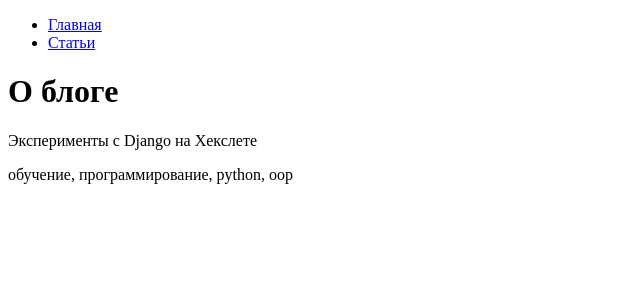
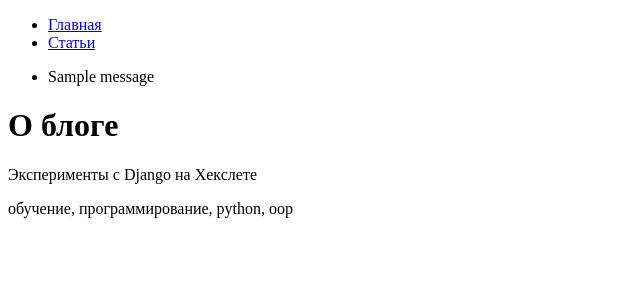
Before and after one commit to Dmitry-Zhiryakov/hexlet-django-blog, a Django app: page /about/ in a window 1280 px wide. Shown: the top 300 px of the page, without its empty margins (0-640 px from the left). Run offline with Django 4.2, Linux system fonts and the light colour scheme; tables that the repository leaves empty hold one stand-in row (values such as "Sample post"); one stand-in notice (Sample message) is shown.

Commit message:
Add flash message output

```diff
--- a/hexlet_django_blog/article/views.py
+++ b/hexlet_django_blog/article/views.py
@@ -2,6 +2,7 @@ from django.shortcuts import render, get_object_or_404, redirect
 from django.views import View
 from hexlet_django_blog.article.models import Article
 from django.forms import ModelForm
+from django.contrib import messages
 
 
 class ArticleForm(ModelForm):
@@ -38,5 +39,6 @@ class ArticleFormCreateView(View):
         form = ArticleForm(request.POST)
         if form.is_valid():
             form.save()
+            messages.add_message(request, messages.INFO, 'Статья добавлена')
             return redirect('articles_index')
         return render(request, 'articles/create.html', {'form': form})
--- a/hexlet_django_blog/templates/base.html
+++ b/hexlet_django_blog/templates/base.html
@@ -10,6 +10,13 @@
             <li><a href="/">Главная</a></li>
             <li><a href="/articles/">Статьи</a></li>
         </ul>
+        {% if messages %}
+            <ul class="messages">
+            {% for message in messages %}
+                <li{% if message.tags %} class="{{ message.tags }}"{% endif %}>{{ message }}</li>
+            {% endfor %}
+            </ul>
+        {% endif %}
     {% endblock %}
 </div>
 <div id="content">
```
